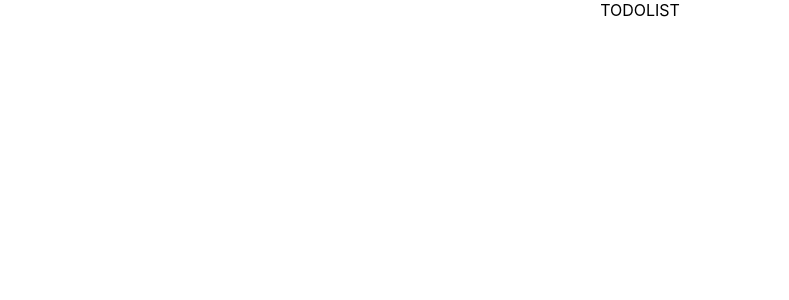
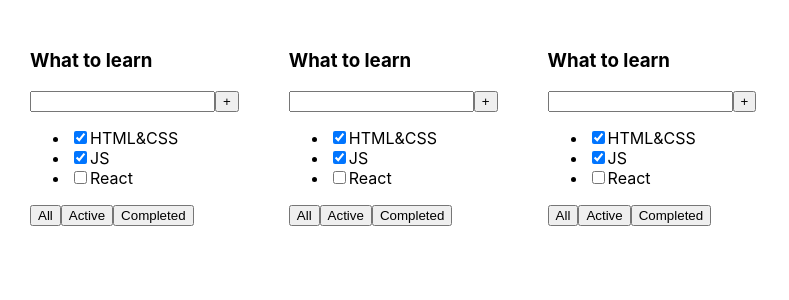
Before and after one commit to naumyshev/ToDoDym, a React (Create React App) app: page / in a window 1280 px wide. Shown: the top 300 px of the page, without its empty margins (0-789 px from the left). Built offline with nearby package versions, Linux system fonts and the light colour scheme.

Commit message:
added Todolist.tsx

```diff
--- a/src/App.css
+++ b/src/App.css
@@ -1,38 +1,8 @@
 .App {
-  text-align: center;
+  padding: 30px;
+  display: flex;
 }
 
-.App-logo {
-  height: 40vmin;
-  pointer-events: none;
+.App > div {
+  margin-right: 50px;
 }
-
-@media (prefers-reduced-motion: no-preference) {
-  .App-logo {
-    animation: App-logo-spin infinite 20s linear;
-  }
-}
-
-.App-header {
-  background-color: #282c34;
-  min-height: 100vh;
-  display: flex;
-  flex-direction: column;
-  align-items: center;
-  justify-content: center;
-  font-size: calc(10px + 2vmin);
-  color: white;
-}
-
-.App-link {
-  color: #61dafb;
-}
-
-@keyframes App-logo-spin {
-  from {
-    transform: rotate(0deg);
-  }
-  to {
-    transform: rotate(360deg);
-  }
-}
--- a/src/App.tsx
+++ b/src/App.tsx
@@ -1,19 +1,16 @@
 import React from 'react';
-import logo from './logo.svg';
 import './App.css';
+import {Todolist} from "./Todolist";
 
 function App() {
+
     return (
         <div className="App">
+            <Todolist/>
+            <Todolist/>
             <Todolist/>
         </div>
     );
 }
 
-const Todolist = () => {
-    return (
-        <div>TODOLIST</div>
-    )
-}
-
 export default App;
--- /dev/null
+++ b/src/Todolist.tsx
@@ -0,0 +1,24 @@
+import React from "react";
+
+export const Todolist = () => {
+
+    return (
+        <div>
+            <h3>What to learn</h3>
+            <div>
+                <input type="text"/>
+                <button>+</button>
+            </div>
+            <ul>
+                <li><input type="checkbox" checked={true}/><span>HTML&CSS</span></li>
+                <li><input type="checkbox" checked={true}/><span>JS</span></li>
+                <li><input type="checkbox" checked={false}/><span>React</span></li>
+            </ul>
+            <div>
+                <button>All</button>
+                <button>Active</button>
+                <button>Completed</button>
+            </div>
+        </div>
+    )
+}
--- a/src/index.tsx
+++ b/src/index.tsx
@@ -7,6 +7,7 @@
 const root = ReactDOM.createRoot(
   document.getElementById('root') as HTMLElement
 );
+
 root.render(
   <React.StrictMode>
     <App />
```
